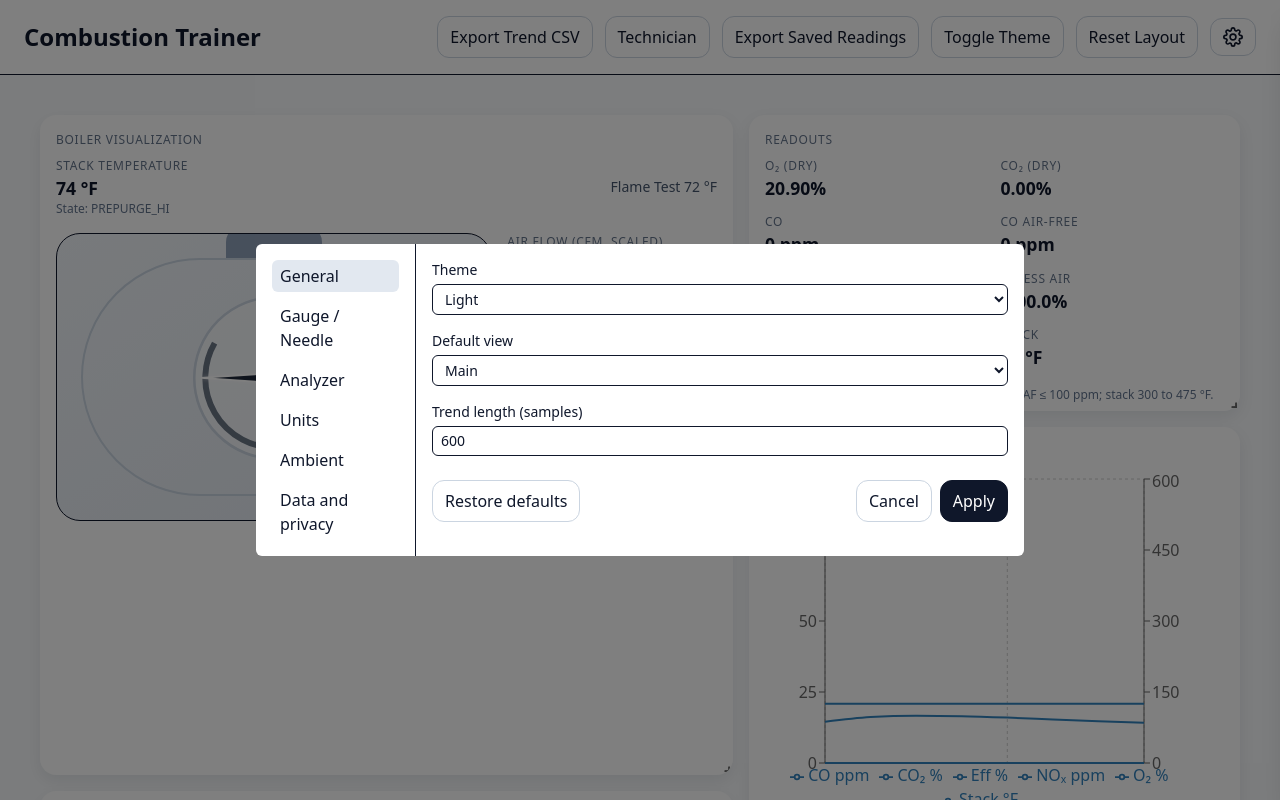
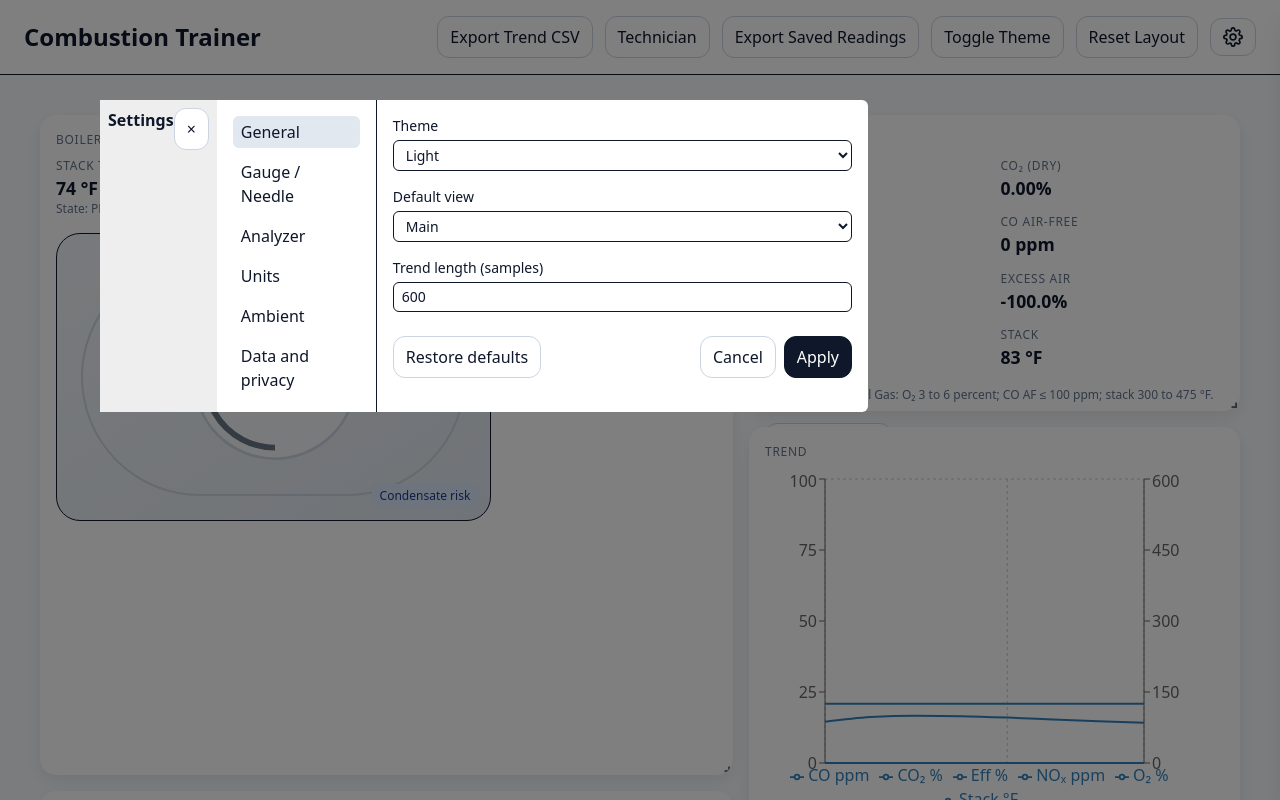
Before and after one commit to ecconvert/combustion-trainer, a React (Vite) app: page / in a window 1280 px wide. Both pictures are taken after a click on the button "Settings". Shown: the top 800 px of the page. Built offline with nearby package versions, Linux system fonts and the light colour scheme.

Commit message:
Make settings panel draggable and floating

```diff
--- a/src/components/SettingsMenu.jsx
+++ b/src/components/SettingsMenu.jsx
@@ -10,6 +10,9 @@ import GaugeSection from "./settings/GaugeSection";
 export default function SettingsMenu({ open, config, onApply, onCancel }) {
   const [local, setLocal] = useState(config);
   const [section, setSection] = useState("general");
+  const [position, setPosition] = useState({ x: 100, y: 100 });
+  const [dragging, setDragging] = useState(false);
+  const [offset, setOffset] = useState({ x: 0, y: 0 });
   const modalRef = useRef(null);
 
   useEffect(() => {
@@ -69,6 +72,36 @@ export default function SettingsMenu({ open, config, onApply, onCancel }) {
 
   const SectionComponent = sections[section]?.Component;
 
+  const handleMouseDown = (e) => {
+    setDragging(true);
+    setOffset({
+      x: e.clientX - position.x,
+      y: e.clientY - position.y,
+    });
+  };
+
+  const handleMouseMove = (e) => {
+    if (dragging) {
+      setPosition({
+        x: e.clientX - offset.x,
+        y: e.clientY - offset.y,
+      });
+    }
+  };
+
+  const handleMouseUp = () => setDragging(false);
+
+  useEffect(() => {
+    if (dragging) {
+      window.addEventListener("mousemove", handleMouseMove);
+      window.addEventListener("mouseup", handleMouseUp);
+      return () => {
+        window.removeEventListener("mousemove", handleMouseMove);
+        window.removeEventListener("mouseup", handleMouseUp);
+      };
+    }
+  }, [dragging, offset]);
+
   if (!open) return null;
 
   return (
@@ -80,19 +113,33 @@ export default function SettingsMenu({ open, config, onApply, onCancel }) {
         aria-modal="true"
         aria-labelledby="settings-title"
         aria-describedby="settings-desc"
+        style={{
+          position: "fixed",
+          left: position.x,
+          top: position.y,
+          zIndex: 1000,
+          minWidth: 320,
+        }}
       >
-        <h2 id="settings-title" className="sr-only">Settings</h2>
-        <p id="settings-desc" className="sr-only">
-          Configure theme, units, and analyzer options
-        </p>
-        <div className="sm:hidden flex items-center justify-between p-4 border-b">
-          <h2 className="text-lg font-semibold">Settings</h2>
-          <button className="btn" onClick={onCancel} aria-label="Close settings">
-            Close
+        <div
+          style={{ cursor: "move", background: "#eee", padding: "0.5em" }}
+          onMouseDown={handleMouseDown}
+        >
+          <strong>Settings</strong>
+          <button
+            className="btn"
+            onClick={onCancel}
+            aria-label="Close settings"
+            style={{ float: "right" }}
+          >
+            &times;
           </button>
         </div>
         <div className="flex-1 flex">
-          <nav className="w-40 border-r p-4 hidden sm:block" aria-label="Settings sections">
+          <nav
+            className="w-40 border-r p-4 hidden sm:block"
+            aria-label="Settings sections"
+          >
             <ul className="space-y-2">
               {Object.entries(sections).map(([key, { label }]) => (
                 <li key={key}>
@@ -123,7 +170,10 @@ export default function SettingsMenu({ open, config, onApply, onCancel }) {
                 <button className="btn" onClick={onCancel}>
                   Cancel
                 </button>
-                <button className="btn btn-primary" onClick={() => onApply(local)}>
+                <button
+                  className="btn btn-primary"
+                  onClick={() => onApply(local)}
+                >
                   Apply
                 </button>
               </div>
```
